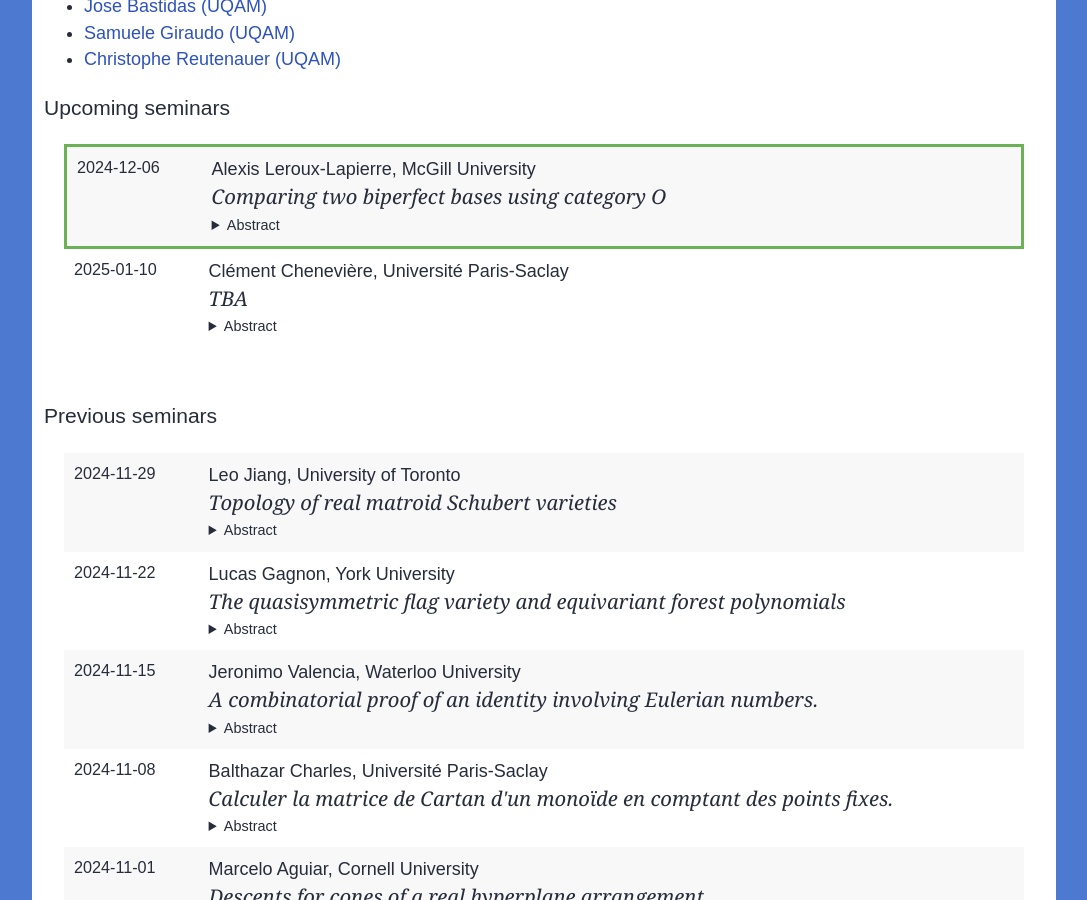
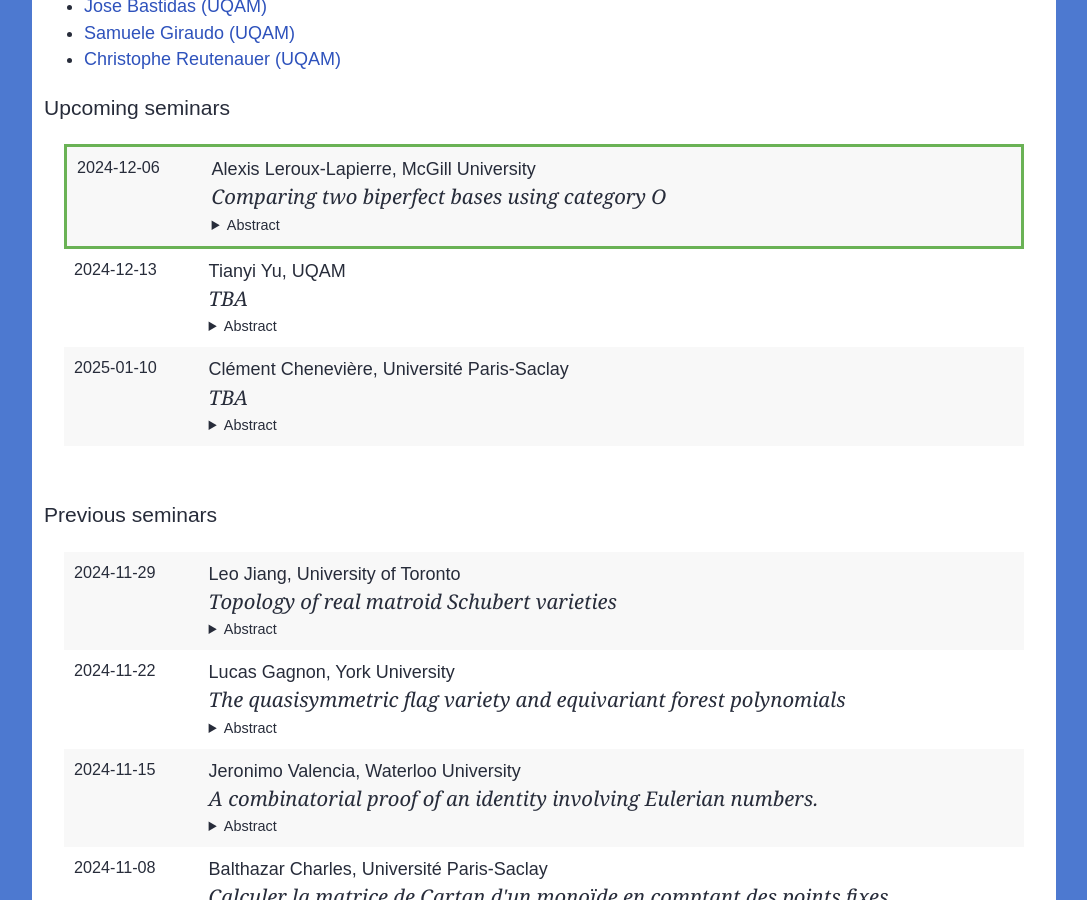
Before and after one commit to lacim-uqam/lacim-uqam.github.io, a Jekyll site: the page built from en/seminar.md, in a window 1280 px wide and 900 px high, scrolled down 715 px. Shown: the whole window, without its empty margins (96-1183 px from the left). Built offline with Jekyll 4.4.1, drawn with Linux system fonts in a browser that asks for light colours; formulas are drawn with MathJax 3; our own code applies the rules of GitHub Pages for plain Markdown files.

Commit message:
Update lacim-seminar.yml

```diff
--- a/_data/lacim-seminar.yml
+++ b/_data/lacim-seminar.yml
@@ -3,6 +3,14 @@
   title: >
     TBA
   date: 2025-01-10
+  abstract: >
+    TBA
+
+- speaker: Tianyi Yu
+  affiliation: UQAM
+  title: >
+    TBA
+  date: 2024-12-13
   abstract: >
     TBA
 
```
